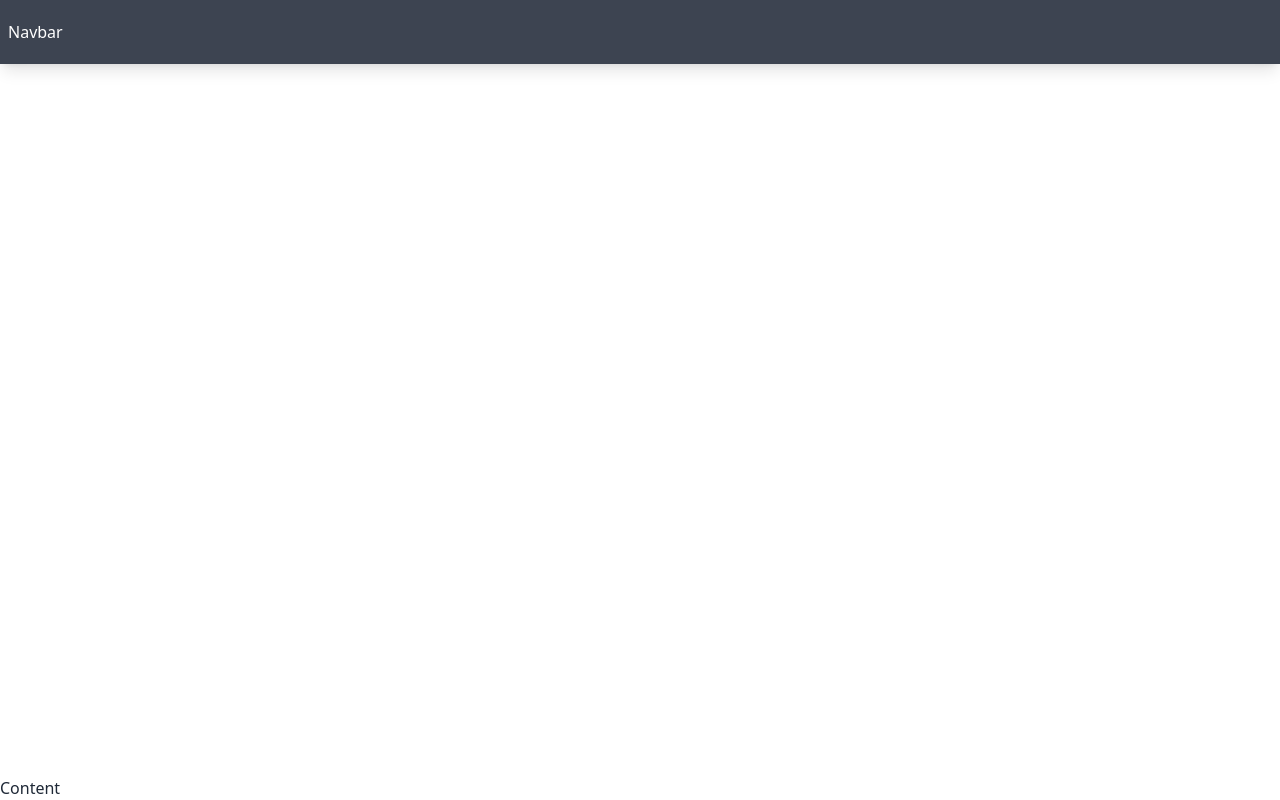
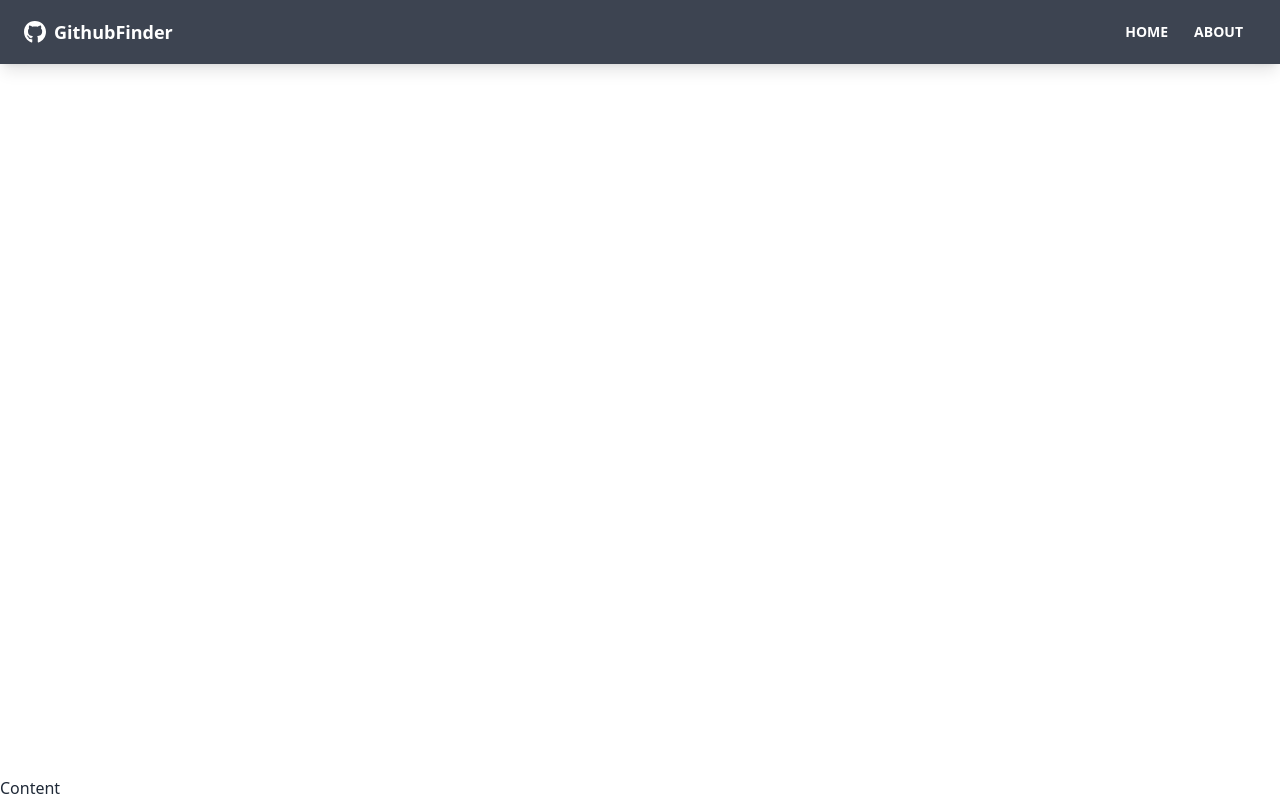
Before and after one commit to ReaganDev/Github-finder, a React (Create React App) app: page / in a window 1280 px wide. Built offline with nearby package versions, Linux system fonts and the light colour scheme.

Commit message:
Navbar created

```diff
--- a/src/components/layout/Navbar.jsx
+++ b/src/components/layout/Navbar.jsx
@@ -1,10 +1,28 @@
 import { Link } from 'react-router-dom'
 import { FaGithub } from 'react-icons/fa'
 
-const Navbar = ({ title }) => {
+const Navbar = () => {
 	return (
 		<nav className='navbar mb-12 shadow-lg bg-neutral text-neutral-content'>
-			<div className='container mx-auto'>Navbar</div>
+			<div className='container mx-auto'>
+				<div className='flex-none px-2 mx-2'>
+					<FaGithub className='pr-2 inline text-3xl' />
+					<Link to='/' className='text-lg align-middle font-bold'>
+						GithubFinder
+					</Link>
+				</div>
+
+				<div className='flex-1 px-2 mx-2'>
+					<div className='flex justify-end'>
+						<Link to='/' className='btn btn-ghost btn-sm rounded-btn'>
+							Home
+						</Link>
+						<Link to='/about' className='btn btn-ghost btn-sm rounded-btn'>
+							About
+						</Link>
+					</div>
+				</div>
+			</div>
 		</nav>
 	)
 }
```
